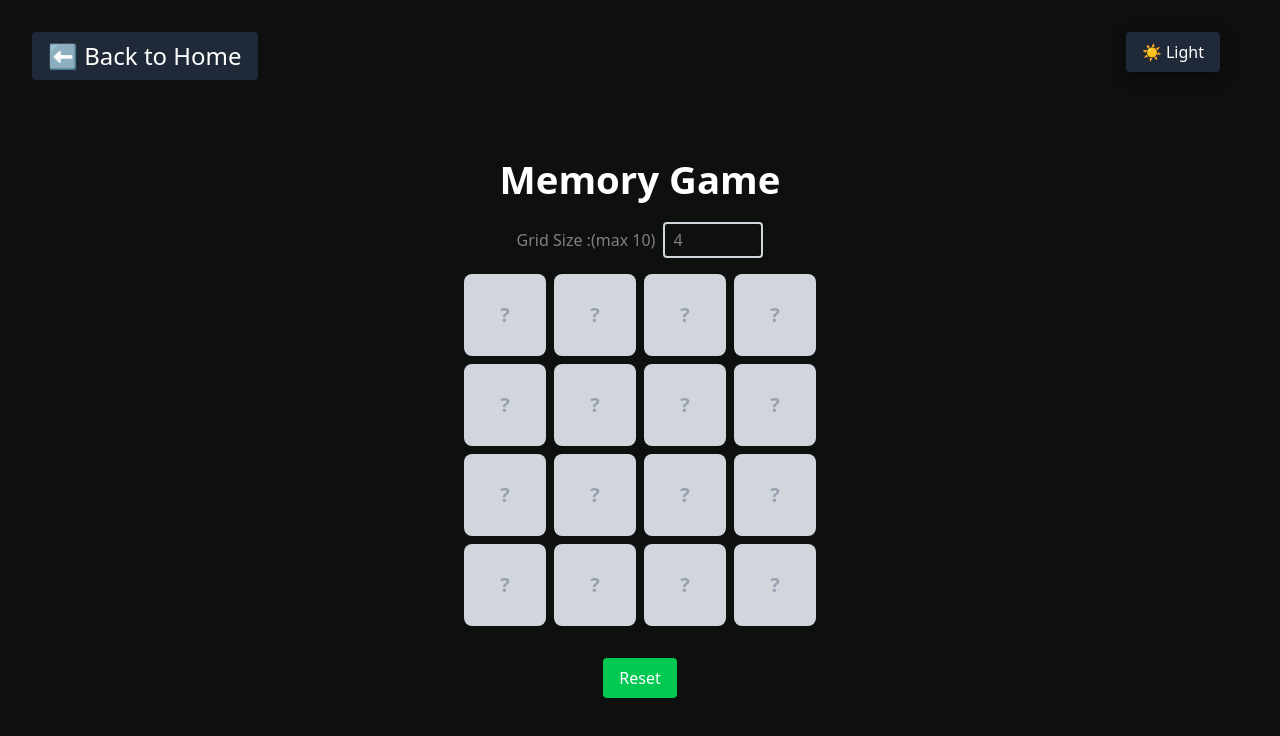
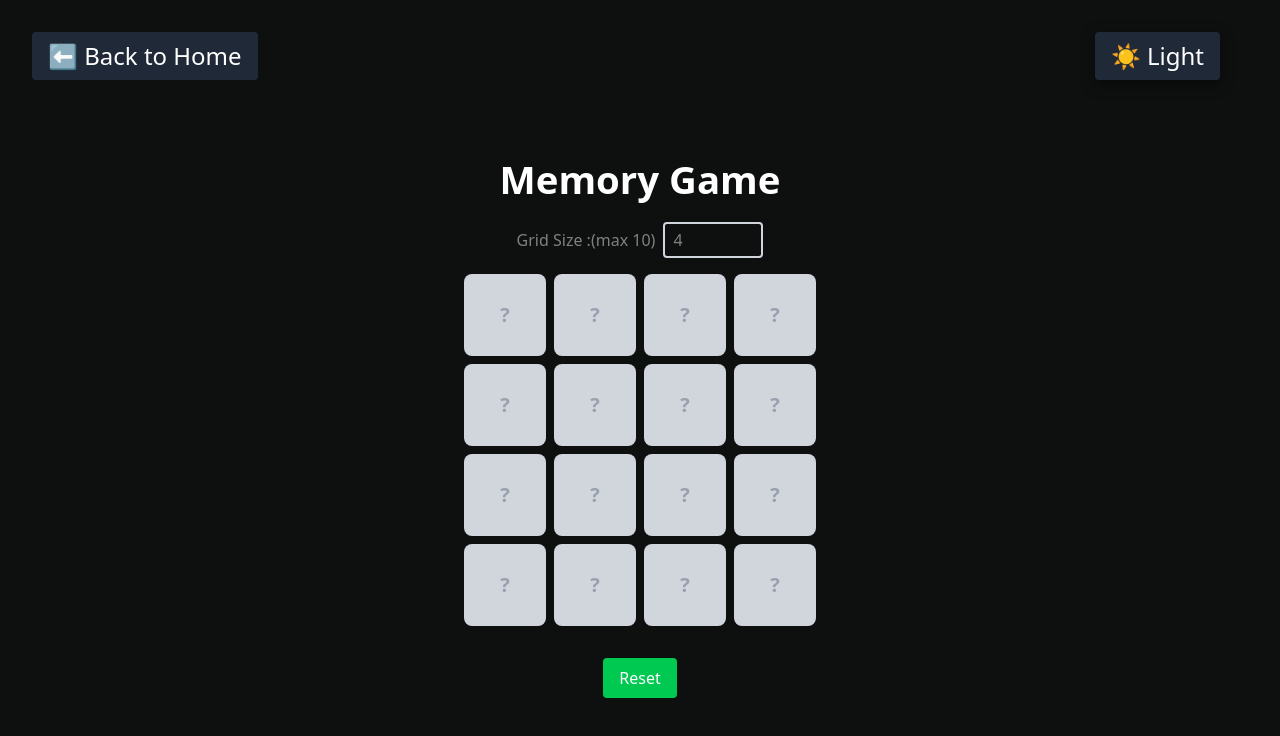
Before and after one commit to sarthak-gupta229/Memory-Game, a React (Vite) app: page /game in a window 1280 px wide. Shown: the top 736 px of the page. Built offline with nearby package versions, Linux system fonts and the light colour scheme.

Commit message:
fixed button size

```diff
--- a/src/component/MemoryGames.jsx
+++ b/src/component/MemoryGames.jsx
@@ -5,7 +5,7 @@ function DarkModeButton({ darkMode, setDarkMode }) {
   return (
     <button
       onClick={() => setDarkMode(!darkMode)}
-      className="px-4 py-2 rounded transition-all duration-300 transform hover:scale-110 active:scale-95 absolute top-8 right-15"
+      className="px-4 py-2 text-2xl rounded transition-all duration-300 transform hover:scale-110 active:scale-95 absolute top-8 right-15"
       style={{
         backgroundColor: darkMode ? "#e5e7eb" : "#1f2937",
         color: darkMode ? "black" : "white",
@@ -132,7 +132,7 @@ const MemoryGames = () => {
       />
       <Link
         to="/"
-        className="text-2xl absolute top-8 left-8 px-4 py-2 rounded"
+        className="text-2xl absolute top-8 left-8 px-4 py-2 rounded hover:scale-105 transition-transform duration-300"
         style={{
           color: darkMode ? "black" : "white",
           backgroundColor: darkMode ? "#e5e7eb" : "#1f2937",
```
